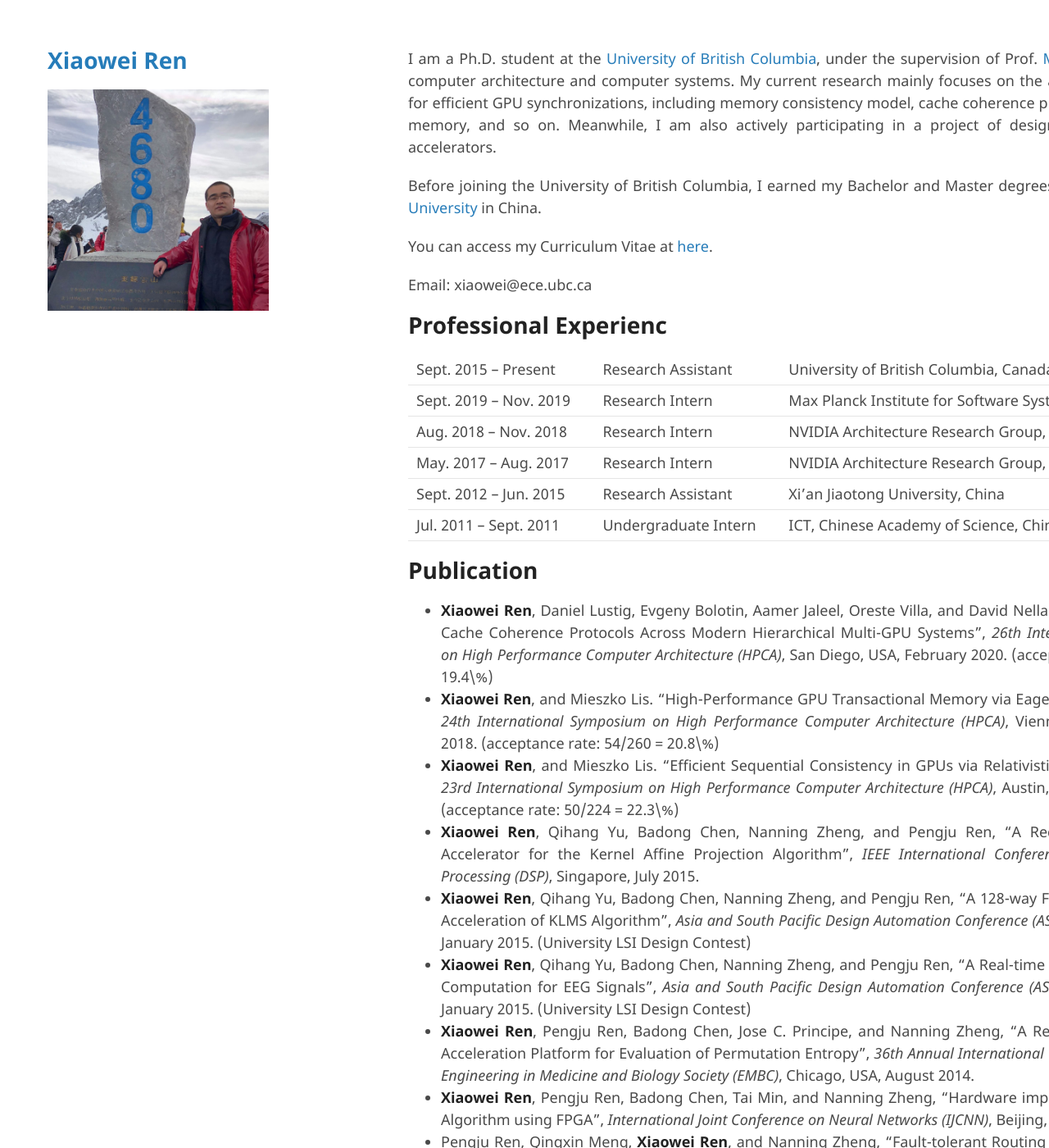
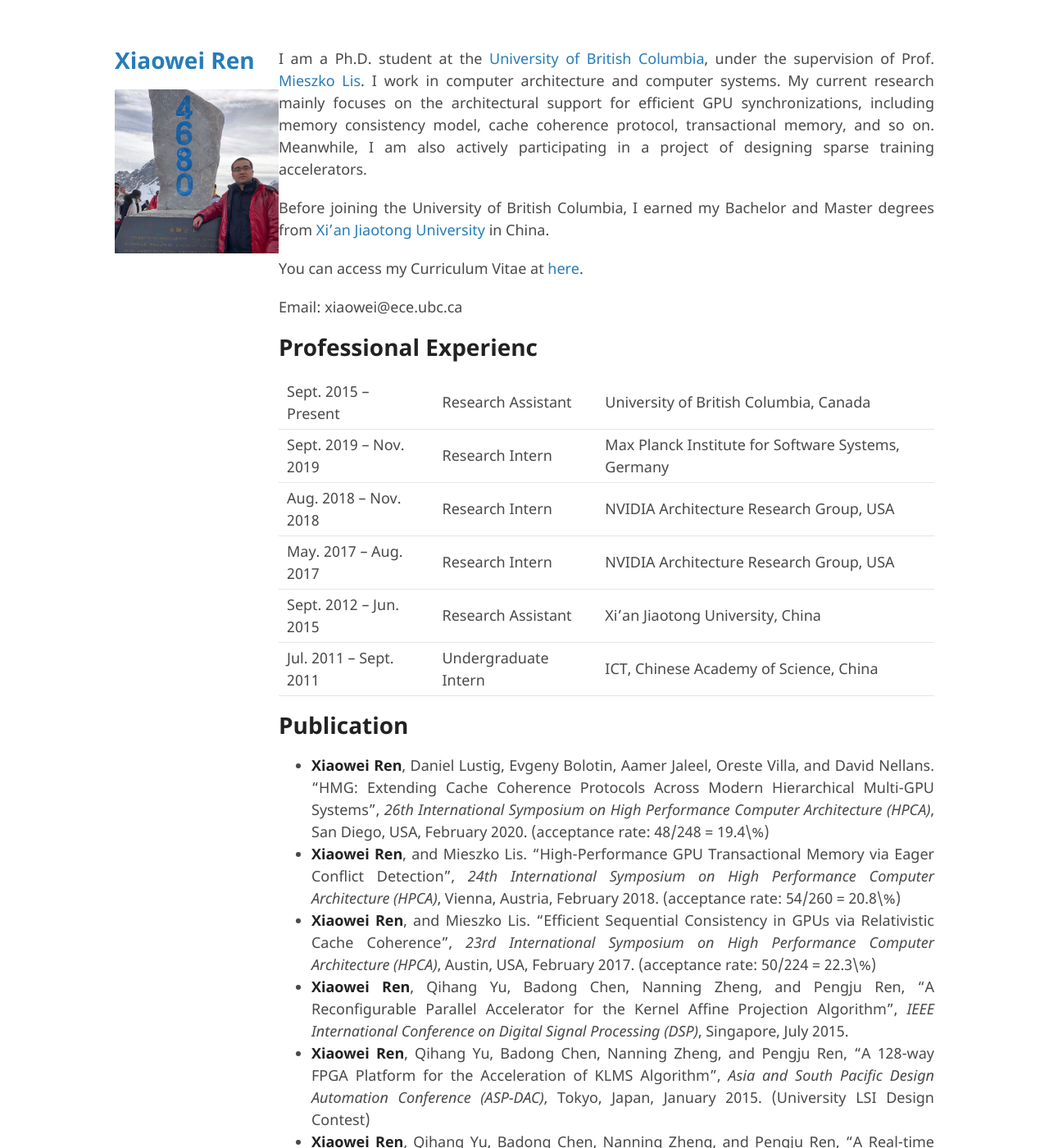
Before and after one commit to ericrxw/xiaoweiren, a Jekyll site: the page built from index.md, in a window 1280 px wide and 1400 px high. Shown: the whole window at 82% size. Built offline with Jekyll 4.4.1, drawn with Linux system fonts in a browser that asks for light colours; our own code applies the rules of GitHub Pages for plain Markdown files; the repository's description, which GitHub fills in, is left out.

Commit message:
layout agjustment

```diff
--- a/_sass/jekyll-theme-minimal.scss
+++ b/_sass/jekyll-theme-minimal.scss
@@ -57,7 +57,7 @@ a:hover small {
 }
 
 .wrapper {
-  width:1400px;
+  width:1000px;
   margin:0 auto;
 }
 
@@ -106,7 +106,7 @@ img {
 }
 
 header {
-  width:270px;
+  width:200px;
   float:left;
   position:fixed;
   -webkit-font-smoothing:subpixel-antialiased;
@@ -173,7 +173,7 @@ strong {
 }
 
 section {
-  width:960px;
+  width:800px;
   float:right;
   padding-bottom:50px;
 }
```
